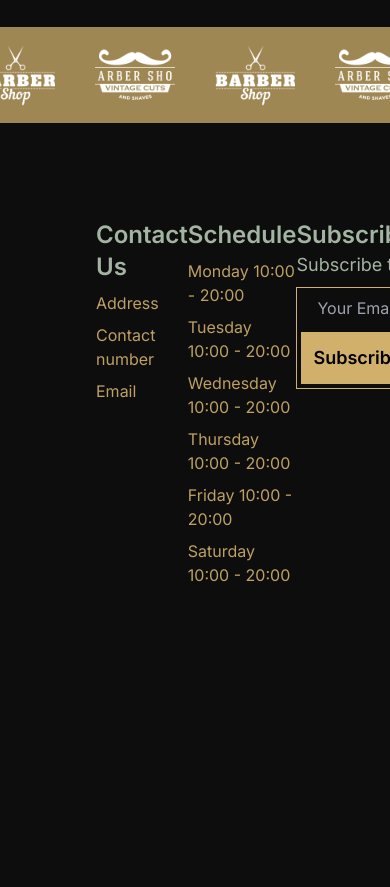
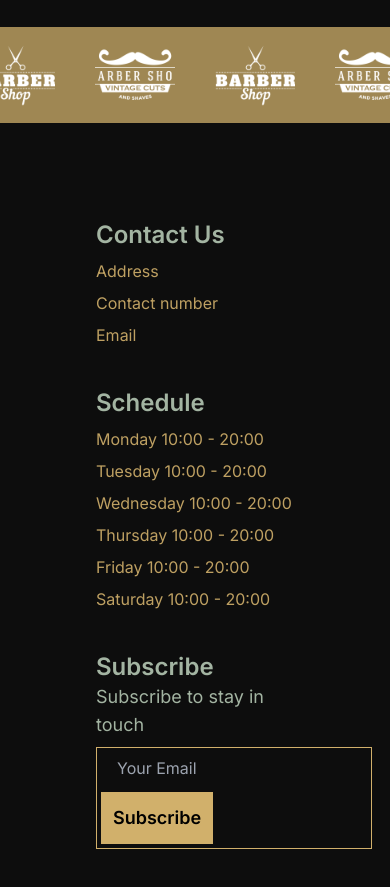
Before and after one commit to umangcodes/barbershopclient, a Next.js app: page / in a window 390 px wide. Shown: the part 3780-4667 px from the top of the page. Before the commit the page ends 4559 px from the top, so only its background shows below. Built offline with nearby package versions, Linux system fonts and the light colour scheme.

Commit message:
feat: css for mobiles

```diff
--- a/components/navigation/Footer.js
+++ b/components/navigation/Footer.js
@@ -1,13 +1,13 @@
 const Footer = () => {
   return (
-    <div className="flex justify-around px-24 pt-24 pb-48">
-        <div className="flex flex-col gap-2">
+    <div className="flex justify-around px-24 pt-24 pb-48 flex-col md:flex-row">
+        <div className="flex flex-col gap-2 pb-10 sm:pb-0">
           <h1 className="text-accent1 text-2xl font-semibold">Contact Us</h1>
           <p className="text-secondary/90">Address</p>
           <p className="text-secondary/90">Contact number</p>
           <p className="text-secondary/90">Email</p>
         </div>
-        <div className="flex flex-col">
+        <div className="flex flex-col pb-10 sm:pb-0">
           <h1 className="text-accent1 text-2xl font-semibold pb-2">Schedule</h1>
           <ul className="text-secondary/90 flex flex-col gap-2">
             <li>Monday		10:00 - 20:00</li>
@@ -21,9 +21,9 @@ const Footer = () => {
         <div className="flex flex-col">
           <h1 className="text-accent1 text-2xl font-semibold">Subscribe</h1>
           <h2 className="text-accent1 text-lg pb-2">Subscribe to stay in touch</h2>
-          <fieldset className="border border-secondary bg-opacity-0">
+          <fieldset className="border border-secondary bg-opacity-0 w-full sm:w-auto">
             <input placeholder="Your Email" style={{ background: 'transparent' }} className="outline-none text-secondary px-5 py-2"/>
-            <button className="px-3 py-3 mx-1 my-1 bg-secondary font-semibold text-lg ">Subscribe</button>
+            <button className="px-3 py-3 mx-1 my-1 bg-secondary font-semibold text-lg sm:px-2">Subscribe</button>
           </fieldset>
         </div>
     </div>
```
